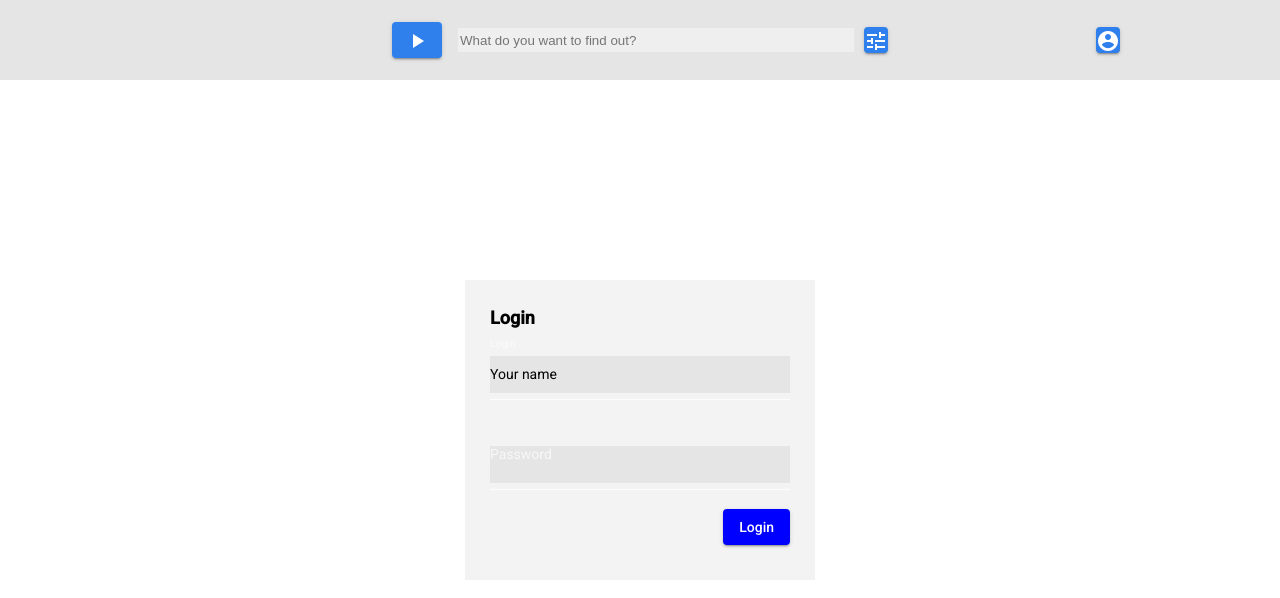
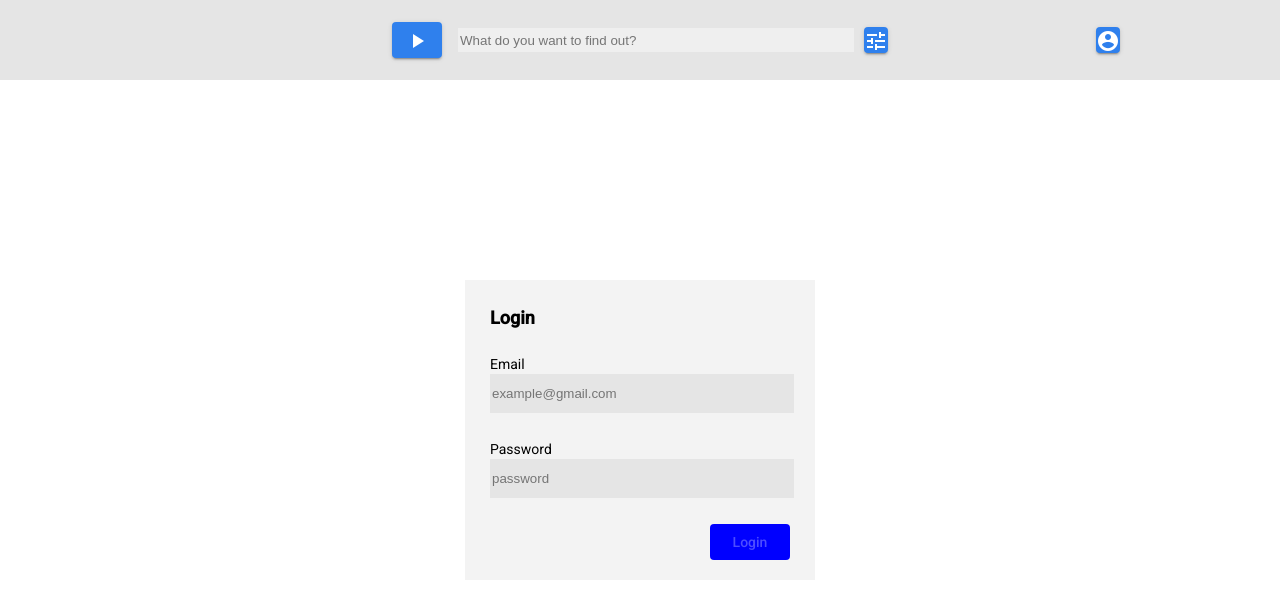
Before and after one commit to andreypotkas/Youtube-client-Angular, an Angular app in the folder youtube-client/: page /login in a window 1280 px wide. Shown: the top 598 px of the page. Built offline with nearby package versions, Linux system fonts and the light colour scheme.

Commit message:
implement login form using Reactive Forms functionality and validation

```diff
--- a/youtube-client/src/app/auth/auth.module.ts
+++ b/youtube-client/src/app/auth/auth.module.ts
@@ -1,6 +1,6 @@
 import { NgModule } from '@angular/core';
 import { CommonModule } from '@angular/common';
-import { FormsModule } from '@angular/forms';
+import { FormsModule, ReactiveFormsModule } from '@angular/forms';
 import { LoginComponent } from './login/login.component';
 import { RegistrationComponent } from './registration/registration.component';
 import { AuthRoutingModule } from './auth-routing.module';
@@ -16,6 +16,7 @@ import { MaterialComponents } from '../core/material/material.module';
     AuthRoutingModule,
     MaterialComponents,
     FormsModule,
+    ReactiveFormsModule,
   ],
 })
 export class AuthModule { }
--- a/youtube-client/src/app/auth/login/login.component.html
+++ b/youtube-client/src/app/auth/login/login.component.html
@@ -1,33 +1,57 @@
-<form class="example-form">
-    <p class="login-title">Login</p>
-    <mat-form-field class="example-full-width" appearance="standard">
-      <mat-label>Login</mat-label>
+<form
+  [formGroup]="authService.user"
+  class="example-form"
+  (ngSubmit)="authService.loginUser()"
+  >
+  <p class="login-title">Login</p>
+  <div class="email-container">
+      <label>Email</label>
+      <input
+        formControlName="email"
+        placeholder="example@gmail.com"
+        name="email"
+      >
+      <div *ngIf="authService.email?.invalid && (authService.email?.dirty || authService.email?.touched)"
+        class="alert alert-danger">
 
+        <div *ngIf="authService.email?.errors?.['required']">
+          Please enter a login email
+        </div>
+        <div *ngIf="authService.email?.errors?.['email']">
+          The login email is invalid
+        </div>
+      </div>
+    </div>
+
+    <div class="password-container">
+      <label>Password</label>
       <input
-        [(ngModel)]="authService.login"
-        matInput
-        placeholder="Name"
-        name="login"
-      >
-
-    </mat-form-field>
-
-    <mat-form-field class="example-full-width" appearance="standard">
-      <mat-label>Password</mat-label>
-
-      <input
-        [(ngModel)]="authService.password"
-        matInput
-        placeholder="Password"
+      id="password"
+        formControlName="password"
+        placeholder="password"
         name="password"
       >
-
-    </mat-form-field>
+      <div *ngIf="authService.password?.invalid && (authService.password?.dirty || authService.password?.touched)"
+        class="alert alert-danger">
+        <div *ngIf="authService.password?.errors?.['required']">
+          Please enter a password
+        </div>
+        <div *ngIf="authService.password?.errors?.['correctPassword']">
+          Your password isn't strong enough
+          <ul>
+            <li>at least 8 characters</li>
+            <li>a mixture of both uppercase and lowercase letters</li>
+            <li>a mixture of letters and numbers</li>
+            <li>inclusion of at least one special character, e.g., ! @ # ?</li>
+          </ul>
+        </div>
+      </div>
+    </div>
     <button
       class="login-btn"
       type="submit"
       mat-raised-button
-      (click)="authService.logUser()"
+      [disabled]="!authService.user.valid"
     >Login
     </button>
   </form>
--- a/youtube-client/src/app/auth/login/login.component.scss
+++ b/youtube-client/src/app/auth/login/login.component.scss
@@ -6,6 +6,9 @@
       height: 300px;
       background: #f3f3f3;
       margin: 200px auto 0;
+      form{
+        padding-bottom: 20px;
+      }
       p{
           margin: 28px 0 0;
           font-size: 18px;
@@ -13,10 +16,22 @@
           text-align: left;
       }
       .example-form {
-        text-align: right;
+        text-align: left;
+        display: flex;
+        flex-direction: column;
+        justify-content: space-between;
+        .email-container, .password-container{
+          position: relative;
+        }
         input{
+            width: 100%;
             height: 37px;
             background: #E5E5E5;
+            border: none;
+            &:focus{
+              outline: none;
+            }
+
         }
         min-width: 150px;
         max-width: 300px;
@@ -29,5 +44,25 @@
 
       .login-btn{
         background: blue;
+        width: 80px;
+        align-self: flex-end;
       }
   }
+
+  .ng-valid[required], .ng-valid.required  {
+    border: 2px solid #42A948; /* green */
+  }
+
+  .ng-invalid:not(form)  {
+    border: 2px solid #a94442; /* red */
+  }
+
+  .alert div {
+    background-color: #fed3d3;
+    color: #820000;
+    margin-bottom: 1rem;
+    border-radius: 5px;
+    padding: 5px;
+    position: absolute;
+    z-index: 1;
+  }
--- a/youtube-client/src/app/auth/login/login.component.ts
+++ b/youtube-client/src/app/auth/login/login.component.ts
@@ -7,6 +7,8 @@ import { AuthService } from '../../core/services/auth.service';
   styleUrls: ['./login.component.scss'],
 })
 export class LoginComponent {
-  constructor(public authService: AuthService) {
+  constructor(
+    public authService: AuthService,
+  ) {
   }
 }
--- a/youtube-client/src/app/core/core.module.ts
+++ b/youtube-client/src/app/core/core.module.ts
@@ -1,6 +1,6 @@
 import { NgModule } from '@angular/core';
 import { CommonModule } from '@angular/common';
-import { FormsModule } from '@angular/forms';
+import { FormsModule, ReactiveFormsModule } from '@angular/forms';
 import { RouterModule } from '@angular/router';
 import { BrowserAnimationsModule } from '@angular/platform-browser/animations';
 import { BrowserModule } from '@angular/platform-browser';
@@ -23,10 +23,11 @@ import { YoutubeInterceptor } from './interceptors/youtube.interceptor';
     MaterialModule,
     RouterModule,
     HttpClientModule,
+    ReactiveFormsModule,
   ],
   exports: [
     HeaderComponent,
   ],
   providers: [{ provide: HTTP_INTERCEPTORS, useClass: YoutubeInterceptor, multi: true }],
 })
-export class CoreModule { }
+export class CoreModule {}
--- /dev/null
+++ b/youtube-client/src/app/core/directives/check-password.directive.ts
@@ -0,0 +1,22 @@
+import { AbstractControl, ValidationErrors, ValidatorFn } from '@angular/forms';
+
+export function checkPasswordValidator(): ValidatorFn {
+  return (control:AbstractControl) : ValidationErrors | null => {
+    const { value } = control;
+
+    if (!value) {
+      return null;
+    }
+    const hasSymbol = /[@!#?]+/.test(value);
+
+    const hasUpperCase = /[A-Z]+/.test(value);
+
+    const hasLowerCase = /[a-z]+/.test(value);
+
+    const hasNumeric = /[0-9]+/.test(value);
+
+    const passwordValid = hasUpperCase && hasLowerCase && hasNumeric && hasSymbol;
+
+    return !passwordValid ? { correctPassword: true } : null;
+  };
+}
--- a/youtube-client/src/app/core/header/header.component.html
+++ b/youtube-client/src/app/core/header/header.component.html
@@ -12,7 +12,7 @@
     <button class="settings-btn" mat-raised-button (click)="toggleSortBar.toggleVisibility()"><mat-icon>tune</mat-icon></button>
 
     <div class="user-bar">
-        <span *ngIf="authService.isLoggedIn.value" [textContent]="authService.login"></span>
+        <span *ngIf="authService.isLoggedIn.value" [textContent]=" 'name' "></span>
         <button
              *ngIf="!authService.isLoggedIn.value"
               routerLink="login"
--- a/youtube-client/src/app/core/services/auth.service.ts
+++ b/youtube-client/src/app/core/services/auth.service.ts
@@ -1,36 +1,44 @@
 import { Injectable } from '@angular/core';
+import {
+  FormBuilder, FormControl, FormGroup, Validators,
+} from '@angular/forms';
 import { Router } from '@angular/router';
 import { BehaviorSubject } from 'rxjs';
+import { checkPasswordValidator } from '../directives/check-password.directive';
 
 @Injectable({
   providedIn: 'root',
 })
 export class AuthService {
-  constructor(public router: Router) {}
+  constructor(
+    public router: Router,
+    private fb: FormBuilder,
+  ) {}
+  public redirectUrl: string = 'login';
+  public isLoggedIn = new BehaviorSubject(false);
+  public user = new FormGroup({
+    email: new FormControl('', [Validators.required, Validators.email]),
+    password: new FormControl('', [Validators.required, Validators.minLength(8), checkPasswordValidator()]),
+  });
+  get email() {
+    return this.user.get('email');
+  }
+  get password() {
+    return this.user.get('password');
+  }
 
-  public isLoggedIn = new BehaviorSubject(false);
-
-  public login = 'Your name';
-
-  public password = '';
-
-  public redirectUrl: string = 'login';
-
-  public logUser() {
+  public loginUser() {
     this.isLoggedIn.next(true);
-
-    localStorage.setItem('login', this.login);
-    localStorage.setItem('password', this.password);
+    /* localStorage.setItem('login', this.user.name.value);
+    localStorage.setItem('password', this.password); */
     localStorage.setItem('token', '1234567890');
-
     this.router.navigate(['/main']);
-    console.log('Redirect to main page..');
   }
 
   public checkUser() {
     if (localStorage.getItem('login') && localStorage.getItem('password')) {
-      this.login = localStorage.getItem('login') as string;
-      this.password = localStorage.getItem('password') as string;
+      /* this.login = localStorage.getItem('login') as string;
+      this.password = localStorage.getItem('password') as string; */
 
       this.isLoggedIn.next(true);
     }
@@ -41,8 +49,8 @@ export class AuthService {
     localStorage.removeItem('password');
     localStorage.removeItem('token');
 
-    this.login = 'Your name';
-    this.password = '';
+    /* this.login = 'Your name';
+    this.password = ''; */
 
     this.isLoggedIn.next(false);
     this.router.navigate(['/login']);
```
Also changed, not shown: 1 other file (tests, documents, lock files or other folders).
